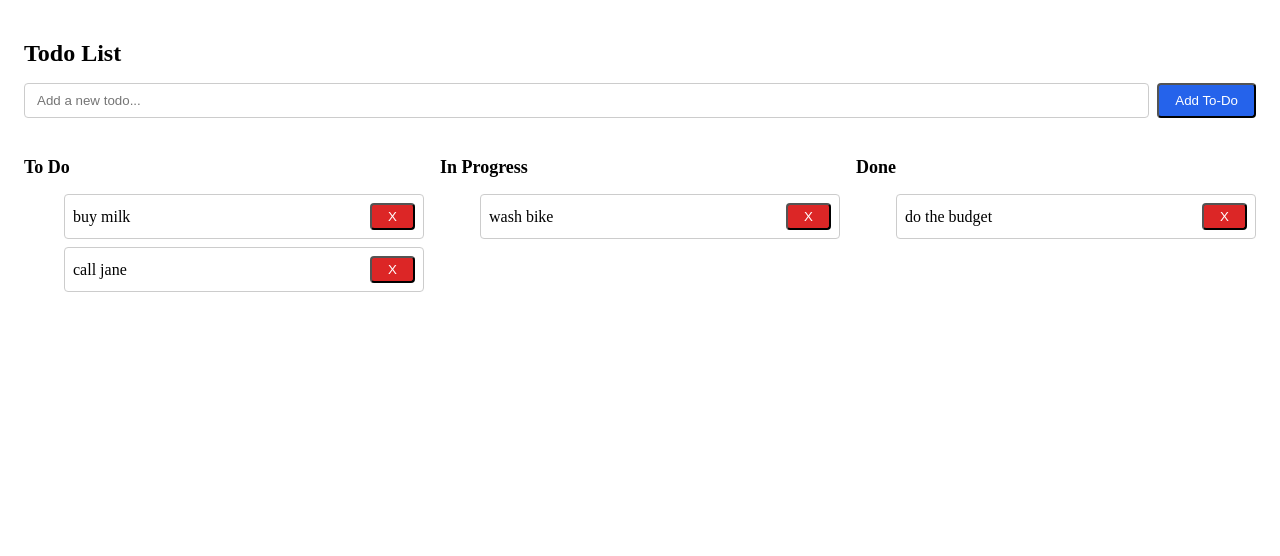
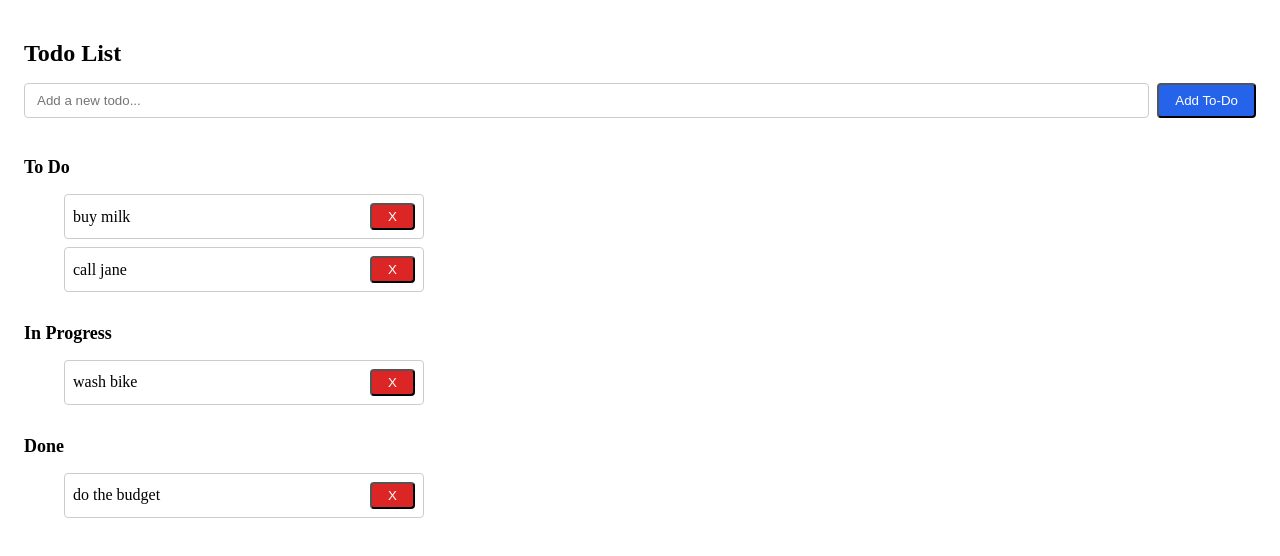
Before and after one commit to renashen314/Drag-and-Drop-Todo-List, a React (Vite) app: page / in a window 1280 px wide. Shown: the top 556 px of the page. Built offline with nearby package versions, Linux system fonts and the light colour scheme.

Commit message:
optimize perfomance with useCallback and useMemo; create column component

```diff
--- /dev/null
+++ b/src/components/Column.tsx
@@ -0,0 +1,61 @@
+import {
+  SortableContext,
+  verticalListSortingStrategy,
+} from "@dnd-kit/sortable";
+import type { TodoProps, TodoStatus } from "../utils/types";
+import {Droppable} from "./Droppable"
+import "../index.css";
+import Task from "./Task";
+import { useState } from "react";
+
+interface ColumnProps {
+  id: string;
+  status: TodoStatus;
+  todos: TodoProps[];
+  title: string;
+  handleDeleteTodo: (id: string) => void;
+}
+
+const Column = ({ id, status, todos, title, handleDeleteTodo }: ColumnProps) => {
+    const [parent, setParent] = useState<TodoStatus>(status);
+
+  return (
+    <>
+        <div className="todo-columns">
+          <div>
+            <h2 className="todo-column-title">{title}</h2>
+            <ul className="todo-list">
+              <SortableContext
+                items={todos}
+                strategy={verticalListSortingStrategy}
+              >
+                {todos
+                  .map((todo: TodoProps) => (
+                    <Task
+                      id={todo.id}
+                      key={todo.id}
+                      text={todo.text}
+                      handleDeleteTodo={handleDeleteTodo}
+                    />
+                  ))}
+              </SortableContext>
+            </ul>
+          </div>
+        </div>
+    </>
+  );
+};
+
+function ColumnsDroppables(cols: TodoStatus[]) {
+    return (
+      <section>
+        {cols.map((id) => (
+          <Droppable id={id} key={id}>
+            Droppable container id: ${id}
+          </Droppable>
+        ))}
+      </section>
+    );
+  }
+
+export default Column;
--- a/src/components/TodoList.tsx
+++ b/src/components/TodoList.tsx
@@ -1,6 +1,6 @@
-import { useState } from "react";
+import { useState, useCallback, useMemo } from "react";
 import type { TodoProps, TodoStatus } from "../utils/types";
-import "../index.css"
+import "../index.css";
 import {
   closestCorners,
   DndContext,
@@ -10,54 +10,46 @@ import {
   useSensor,
   useSensors,
 } from "@dnd-kit/core";
-import {
-  arrayMove,
-  SortableContext,
-  sortableKeyboardCoordinates,
-  verticalListSortingStrategy,
-} from "@dnd-kit/sortable";
+import { arrayMove, SortableContext, sortableKeyboardCoordinates, verticalListSortingStrategy } from "@dnd-kit/sortable";
 import { v4 as uuidv4 } from "uuid";
 import useLocalStorage from "../hooks/useLocalStorage";
-import Task from "./Task";
+import Column from "./Column";
 
 const TodoList = ({ tasks }: { tasks: TodoProps[] }) => {
   const [todos, setTodos] = useLocalStorage("to-do list", tasks);
   const [newTodo, setNewTodo] = useState<string>("");
-  //set-up for drag and drop
-  // const containers = ["to-do", "in-progress", "done"];
-  const [parent, setParent] = useState(null);
-  // const [isDropped, setIsDropped] = useState(false);
 
-  function handleAddTodo(e: React.FormEvent<HTMLFormElement>) {
+  const handleAddTodo = useCallback((e: React.FormEvent<HTMLFormElement>) => {
     e.preventDefault();
-    setTodos([...todos, { id: uuidv4(), text: newTodo, status: "to-do" }]);
+    setTodos(prev => [...prev, { id: uuidv4(), text: newTodo, status: "to-do" }]);
     setNewTodo("");
+  }, [newTodo, setTodos]);
+
+  const handleTodoStatus = useCallback((todo: TodoProps, status: TodoStatus) => {
+    setTodos(prev =>
+      prev.map(t => (t.id === todo.id ? { ...t, status } : t))
+    );
+  }, [setTodos]);
+
+  const handleDeleteTodo = useCallback((id: string) => {
+    setTodos(prev => prev.filter(t => t.id !== id));
+  }, [setTodos]);
+
+  const getTodoPos = (id) => {
+    return todos.findIndex((todo) => todo.id === id);
   }
 
-  function handleTodoStatus(todo: TodoProps, status: TodoStatus) {
-    setTodos((prev) =>
-      prev.map((t) => (t.id === todo.id ? { ...t, status: status } : t))
-    );
-  }
+  const handleDragEnd = (event) => {
+    const { active, over } = event;
 
-  function handleDeleteTodo(id: string) {
-    setTodos((prev) => prev.filter((t) => t.id !== id));
-  }
+    if (active.id === over.id) return;
 
-  function getTodoPos(id) {
-    return todos.findIndex((todo) => todo.id === id);
-  }
-  function handleDragEnd(event) {
-    const { active, over } = event;
-    if (active.id == over.id) return;
-    setTodos((todos) => {
+    setTodos(tasks => {
       const originalPos = getTodoPos(active.id);
       const newPos = getTodoPos(over.id);
-      return arrayMove(todos, originalPos, newPos);
+      return arrayMove(tasks, originalPos, newPos);
     });
-
-    setParent(over ? over.id : null);
-  }
+  };
 
   const sensors = useSensors(
     useSensor(PointerSensor),
@@ -67,8 +59,13 @@ const TodoList = ({ tasks }: { tasks: TodoProps[] }) => {
     })
   );
 
+  const filteredTodos = useMemo(() => ({
+    todo: todos.filter(t => t.status === "to-do"),
+    inProgress: todos.filter(t => t.status === "in-progress"),
+    done: todos.filter(t => t.status === "done")
+  }), [todos]);
+
   return (
-    <>
     <div className="todo-container">
       <h1 className="todo-title">Todo List</h1>
 
@@ -84,73 +81,37 @@ const TodoList = ({ tasks }: { tasks: TodoProps[] }) => {
           Add To-Do
         </button>
       </form>
-        {/* drag and drop feature avaliable and starts here */}
+
       <DndContext
         collisionDetection={closestCorners}
         onDragEnd={handleDragEnd}
         sensors={sensors}
       >
-          {/* Columns for each status */}
-          <div className="todo-columns">
-            {/* To-Do Column */}
-            <div>
-              <h2 className="todo-column-title">To Do</h2>
-              <ul className="todo-list">
-                <SortableContext
-                  items={todos}
-                  strategy={verticalListSortingStrategy}
-                >
-                  {todos
-                    .filter((t: TodoProps) => t.status === "to-do")
-                    .map((todo: TodoProps) => (
-                      <Task
-                        id={todo.id}
-                        key={todo.id}
-                        text={todo.text}
+        <Column
+          id="to-do"
+          title="To Do"
+          status="to-do"
+          todos={filteredTodos.todo}
           handleDeleteTodo={handleDeleteTodo}
         />
-                    ))}
-                </SortableContext>
-              </ul>
-            </div>
 
-            {/* In Progress Column */}
-            <div>
-            <h2 className="todo-column-title">In Progress</h2>
-            <ul className="todo-list">
-                {todos
-                  .filter((t) => t.status === "in-progress")
-                  .map((todo) => (
-                    <Task
-                        id={todo.id}
-                        key={todo.id}
-                        text={todo.text}
+        <Column
+          id="in-progress"
+          title="In Progress"
+          status="in-progress"
+          todos={filteredTodos.inProgress}
           handleDeleteTodo={handleDeleteTodo}
         />
-                  ))}
-              </ul>
-            </div>
 
-            {/* Done Column */}
-            <div>
-              <h2 className="todo-column-title">Done</h2>
-              <ul className="todo-list">
-                {todos
-                  .filter((t) => t.status === "done")
-                  .map((todo) => (
-                    <Task
-                        id={todo.id}
-                        key={todo.id}
-                        text={todo.text}
+        <Column
+          id="done"
+          title="Done"
+          status="done"
+          todos={filteredTodos.done}
           handleDeleteTodo={handleDeleteTodo}
         />
-                  ))}
-              </ul>
-            </div>
-          </div>
       </DndContext>
     </div>
-    </>
   );
 };
 
```
Also changed, not shown: src/components/Task.tsx (+7 -1 lines), 1 other file (tests, documents, lock files or other folders). Lines whose indentation alone changed are shown as unchanged.
